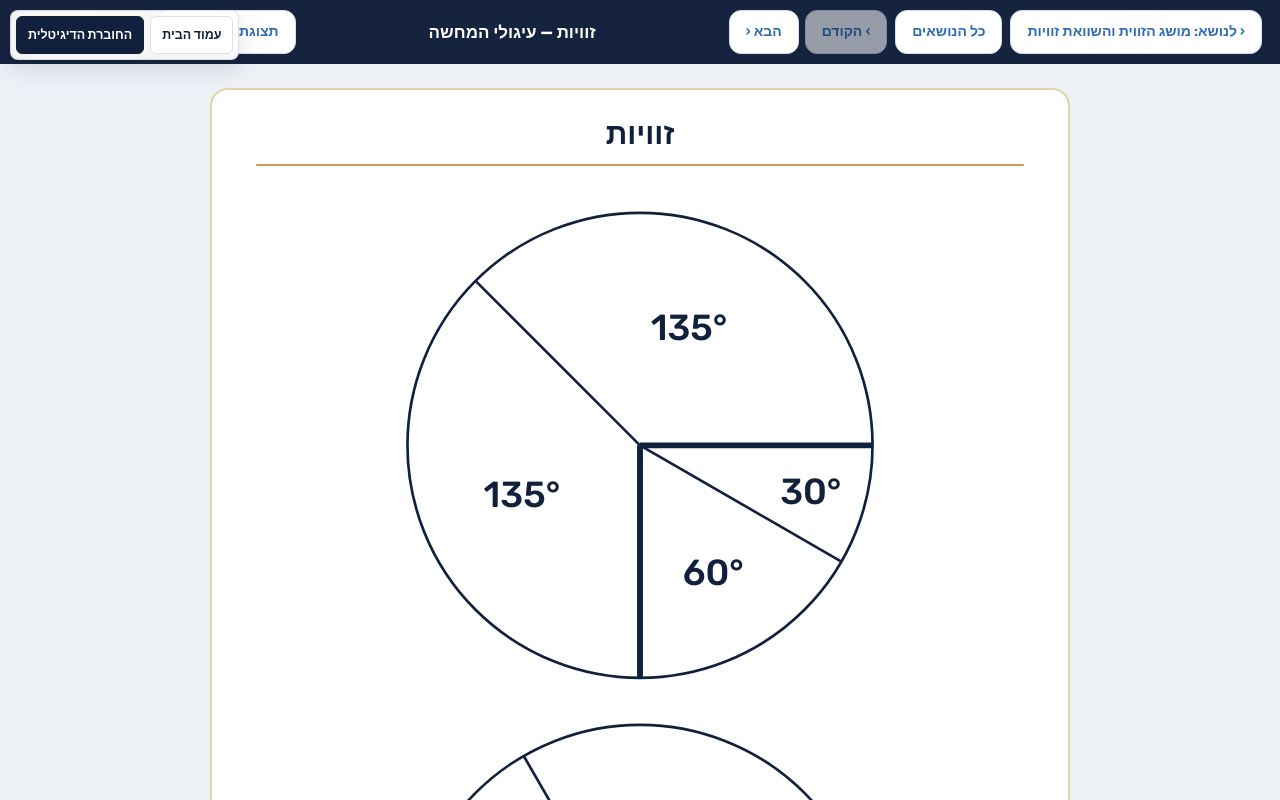
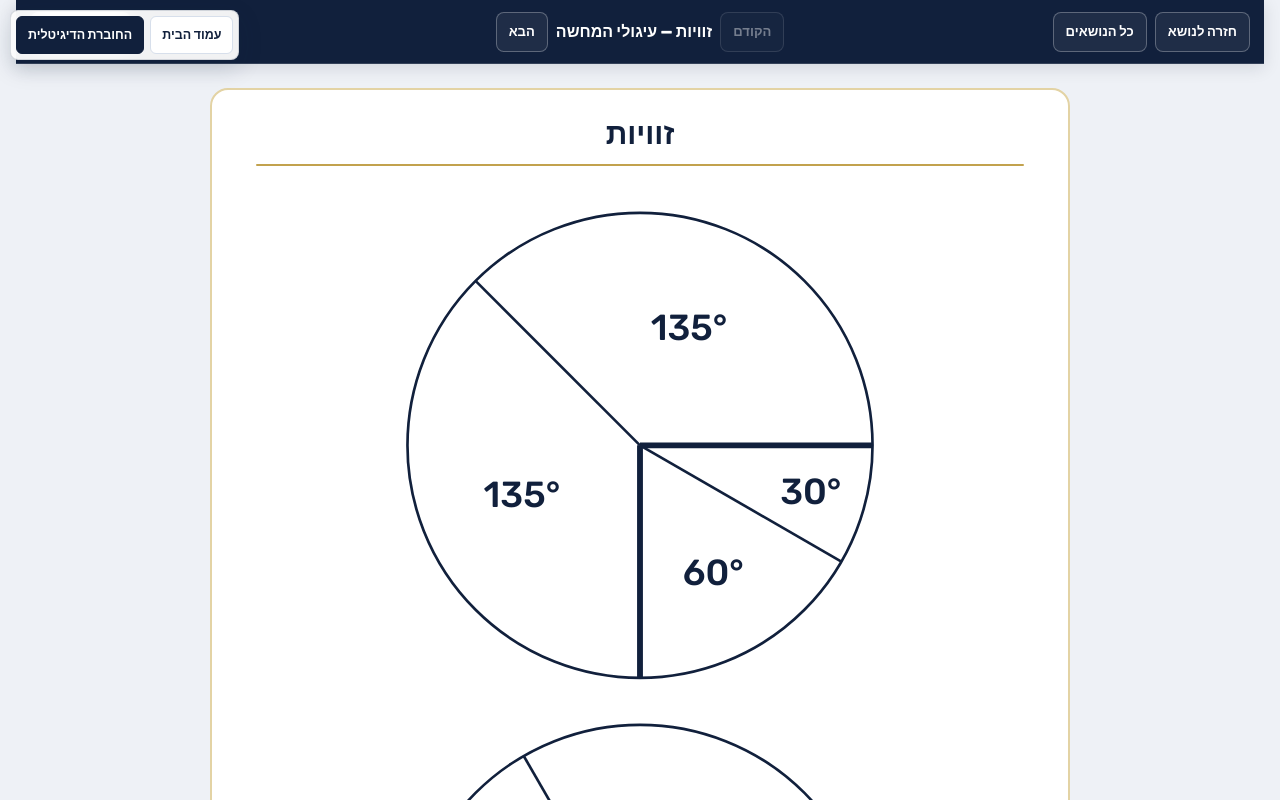
Before and after one commit to yanivmizrachiy/zaviyot-next-20260902-062445, a Next.js app: page /hamchashot/1 in a window 1280 px wide. Shown: the top 800 px of the page. Built offline with nearby package versions, Linux system fonts and the light colour scheme.

Commit message:
feat: simplify aid toolbar and add Hebrew print center

```diff
--- a/src/components/hamchashot/AidReaderBar.tsx
+++ b/src/components/hamchashot/AidReaderBar.tsx
@@ -1,12 +1,13 @@
 "use client";
 
 import Link from "next/link";
-import { useEffect } from "react";
+import { useEffect, useState } from "react";
+import { SitePrintDialog, type PrintTone } from "@/components/print/SitePrintDialog";
+import styles from "./AidReaderBar.module.css";
 
-// סרגל עליון של מצב הקריאה של דף המחשה — זהה במבנה לסרגל דפי העבודה במספרים
-// מכוונים: חזרה לנושא ולרשימת הנושאים, ניווט קודם/הבא בתוך הנושא (משמר את
-// מצב הצבע), מעבר תצוגה צבעונית/שחור-לבן, והורדה/הדפסה דרך חלון ההדפסה של
-// הדפדפן. autoPrint פותח את חלון ההדפסה מיד עם הטעינה (?print=1).
+// סרגל ההמחשות מפריד בין ניווט לפעולות: הקשר מימין, קודם/הבא סביב הכותרת,
+// והדפסה/PDF כפעולה ראשית אחת. בחירת צבע ושחור־לבן חיה בתוך מרכז ההדפסה
+// המשותף, כדי שהסרגל עצמו יישאר קצר וברור בכל רוחב מסך.
 export function AidReaderBar({
   n,
   title,
@@ -15,62 +16,98 @@ export function AidReaderBar({
   prevN,
   nextN,
   bw,
+  pageCount,
   autoPrint = false,
 }: {
-  n: number; // מספר הדף הנוכחי (נתיב /hamchashot/[n])
+  n: number;
   title: string;
   topicTitle: string;
   topicHref: string;
-  prevN: number | null; // הדף הקודם בנושא (n של הנתיב), או null בקצה
+  prevN: number | null;
   nextN: number | null;
   bw: boolean;
+  pageCount: number;
   autoPrint?: boolean;
 }) {
+  const [printOpen, setPrintOpen] = useState(false);
+
   useEffect(() => {
     if (!autoPrint) return;
-    const t = setTimeout(() => window.print(), 600);
+    const t = setTimeout(() => {
+      const url = new URL(window.location.href);
+      url.searchParams.delete("print");
+      window.history.replaceState(window.history.state, "", url);
+      window.print();
+    }, 600);
     return () => clearTimeout(t);
   }, [autoPrint]);
 
-  const hrefFor = (target: number, toBw: boolean) => `/hamchashot/${target}${toBw ? "?bw=1" : ""}`;
+  const hrefFor = (target: number) => `/hamchashot/${target}${bw ? "?bw=1" : ""}`;
+  const previewUrl = (tone: PrintTone) => `/hamchashot/${n}?preview=1${tone === "bw" ? "&bw=1" : ""}`;
+
+  const printWithTone = (tone: PrintTone) => {
+    setPrintOpen(false);
+    const sheets = document.querySelector(".ws-page__sheets");
+    if (!(sheets instanceof HTMLElement)) {
+      window.print();
+      return;
+    }
+
+    const wasBw = sheets.classList.contains("ws-bw");
+    sheets.classList.toggle("ws-bw", tone === "bw");
+
+    window.setTimeout(() => {
+      window.print();
+      sheets.classList.toggle("ws-bw", wasBw);
+    }, 60);
+  };
 
   return (
-    <div className="wsbar" data-noprint>
-      <span className="wsbar__side">
-        <Link className="btn btn--ghost btn--sm" href={topicHref}>
-          {`‹ לנושא: ${topicTitle}`}
-        </Link>
-        <Link className="btn btn--ghost btn--sm" href="/hamchashot">
-          כל הנושאים
-        </Link>
-        <span className="wsbar__nav">
+    <>
+      <div className={styles.bar} data-noprint>
+        <nav className={styles.context} aria-label="חזרה וניווט לנושא">
+          <Link className={styles.link} href={topicHref} title={topicTitle} aria-label={`חזרה לנושא: ${topicTitle}`}>
+            חזרה לנושא
+          </Link>
+          <Link className={styles.link} href="/hamchashot">כל הנושאים</Link>
+        </nav>
+
+        <div className={styles.center} aria-label="ניווט בין המחשות">
           <Link
-            className={`btn btn--ghost btn--sm${prevN == null ? " btn--disabled" : ""}`}
-            href={prevN != null ? hrefFor(prevN, bw) : "#"}
+            className={`${styles.navButton}${prevN == null ? ` ${styles.disabled}` : ""}`}
+            href={prevN != null ? hrefFor(prevN) : "#"}
             aria-disabled={prevN == null}
+            tabIndex={prevN == null ? -1 : undefined}
           >
-            › הקודם
+            הקודם
           </Link>
+          <span className={styles.title} title={title}>{title}</span>
           <Link
-            className={`btn btn--ghost btn--sm${nextN == null ? " btn--disabled" : ""}`}
-            href={nextN != null ? hrefFor(nextN, bw) : "#"}
+            className={`${styles.navButton}${nextN == null ? ` ${styles.disabled}` : ""}`}
+            href={nextN != null ? hrefFor(nextN) : "#"}
             aria-disabled={nextN == null}
+            tabIndex={nextN == null ? -1 : undefined}
           >
-            הבא ‹
+            הבא
           </Link>
-        </span>
-      </span>
+        </div>
 
-      <span className="wsbar__title">{title}</span>
+        <div className={styles.actions}>
+          <button type="button" className={styles.printButton} onClick={() => setPrintOpen(true)}>
+            הדפסה / PDF
+          </button>
+        </div>
+      </div>
 
-      <span className="wsbar__side wsbar__side--acts">
-        <Link className="btn btn--ghost btn--sm" href={hrefFor(n, !bw)}>
-          {bw ? "תצוגה צבעונית" : "תצוגת שחור-לבן"}
-        </Link>
-        <button type="button" className="btn btn--gold btn--sm" onClick={() => window.print()}>
-          הורדה / הדפסה
-        </button>
-      </span>
-    </div>
+      <SitePrintDialog
+        open={printOpen}
+        title={title}
+        pageCount={pageCount}
+        initialTone={bw ? "bw" : "color"}
+        previewUrl={previewUrl}
+        onPrint={printWithTone}
+        onClose={() => setPrintOpen(false)}
+      />
+    </>
   );
 }
```
